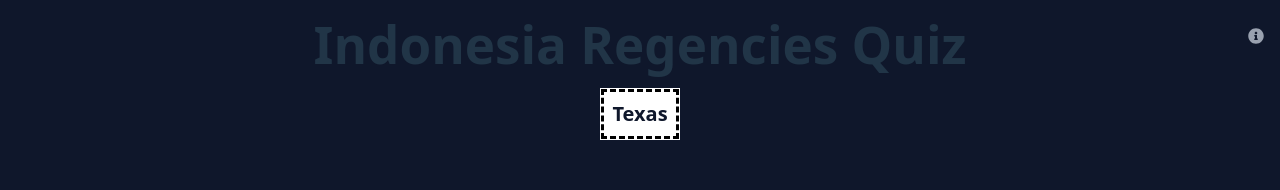
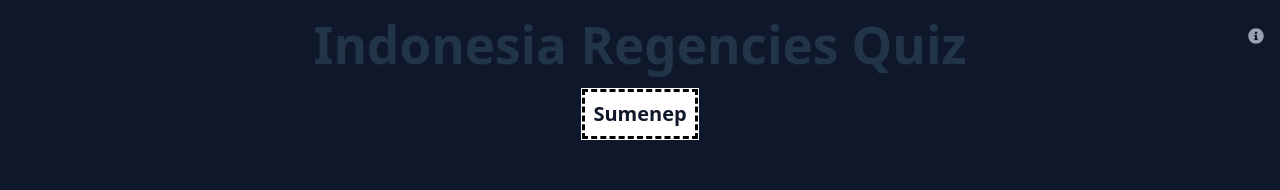
Before and after one commit to cmj0415/Geoguessr-tools, a React (Vite) app: page /id/kabupatens in a window 1280 px wide. Shown: the top 190 px of the page. Built offline with nearby package versions, Linux system fonts and the light colour scheme.

Commit message:
[IndonesiaRegencies] question pool and random picker

```diff
--- a/src/pages/IndonesiaRegencies.tsx
+++ b/src/pages/IndonesiaRegencies.tsx
@@ -3,23 +3,36 @@ import IndonesiaMap from '../assets/id-kab-map.svg?react'
 import QuestionCard from "../components/QuestionCard"
 import InfoButton from "../components/InfoButton"
 import InfoWindow from "../components/InfoWindow"
-import { useRef, useEffect, useState } from 'react'
-import { STATE_NAME_MAP } from "../utils/USStateData"
+import { useRef, useEffect, useState, useMemo } from 'react'
+import { ID_MAP } from "../utils/IDRegencyData"
+import type { Regency, ProvinceData } from "../utils/IDRegencyData"
 import { TransformWrapper, TransformComponent } from "react-zoom-pan-pinch"
 
 export default function USStates() {
     const svgRef = useRef<SVGSVGElement>(null)
 
-    function pickRandomState() {
-        const arr = [...STATE_NAME_MAP]
-        return arr[Math.floor(Math.random() * arr.length)]
+    const [selectedProvinces, setSelectedProvinces] = useState<Set<string>>(
+        () => new Set(Object.keys(ID_MAP))
+    )
+
+    const pool = useMemo(() => {
+        const out: Regency[] = []
+        for (const p of selectedProvinces) {
+            for (const r of ID_MAP[p] ?? []) out.push({ province: p, name: r })
+        }
+        return out
+    }, [selectedProvinces])
+
+    function pickRandomRegency(pool: Regency[]) {
+        if (pool.length == 0) return null
+        return pool[Math.floor(Math.random() * pool.length)]
     }
 
-    const [question, setQuestion] = useState(pickRandomState())
+    const [question, setQuestion] = useState<Regency | null>(pickRandomRegency(pool))
 
-    const targetRef = useRef(question[0])
+    const targetRef = useRef(question)
     useEffect(() => {
-        targetRef.current = question[0]
+        targetRef.current = question
     }, [question])
 
     const [hovered, setHovered] = useState<string | null>(null)
@@ -30,7 +43,7 @@ export default function USStates() {
 
         const timer = setTimeout(() => {
             if (result === "correct") {
-                setQuestion(pickRandomState())
+                setQuestion(pickRandomRegency(pool))
             }
             setResult(null)
         }, 250)
@@ -51,7 +64,7 @@ export default function USStates() {
             // reset
             e.style.fill = ""
 
-            if (result === "correct" && cls === targetRef.current) {
+            if (result === "correct" && cls === targetRef.current?.name) {
                 e.style.fill = "#6bffa78c"
             } else if (result === "wrong" && cls === hovered) {
                 e.style.fill = "#f53f2fbf"
@@ -77,10 +90,10 @@ export default function USStates() {
             const el = (e.target as Element | null)?.closest?.("path,polygon") as SVGElement | null
             if (!el) return
 
-            const state = el.getAttribute("regency")
-            if (!state) return
+            const r = el.getAttribute("regency")
+            if (!r) return
 
-            setHovered(state)
+            setHovered(r)
         }
 
         function handleLeave() {
@@ -90,8 +103,8 @@ export default function USStates() {
         function handleClick(e: MouseEvent) {
             const target = e.target as SVGElement
             if (!target || target.tagName !== "path" && target.tagName !== "polygon") return
-            const stateAbbr = target.getAttribute("regency")
-            if (stateAbbr === targetRef.current) {
+            const r = target.getAttribute("regency")
+            if (r === targetRef.current?.name) {
                 setResult("correct")
             } else {
                 setResult("wrong")
@@ -117,7 +130,7 @@ export default function USStates() {
                 <h1 className="text-4xl font-bold pt-4 mb-4">Indonesia Regencies Quiz</h1>
                 <InfoButton active={isInfoOpen} onClick={ (() => setIsInfoOpen(true)) } />
             </header>
-            <QuestionCard target={ question[1] }/>
+            <QuestionCard target={ question?.name }/>
             <div className="mt-16 mx-auto w-full max-w-4xl">
                 <TransformWrapper
                     minScale={1}
--- a/src/utils/IDRegencyData.ts
+++ b/src/utils/IDRegencyData.ts
@@ -1,5 +1,5 @@
-type Regency = { province: string; name: string }
-type ProvinceData = { province: string; regencies: string[] }
+export type Regency = { province: string; name: string }
+export type ProvinceData = { province: string; regencies: string[] }
 export const ID_MAP: Record<string, string[]> = {
   "Aceh": [
     "Aceh Jaya",
```
